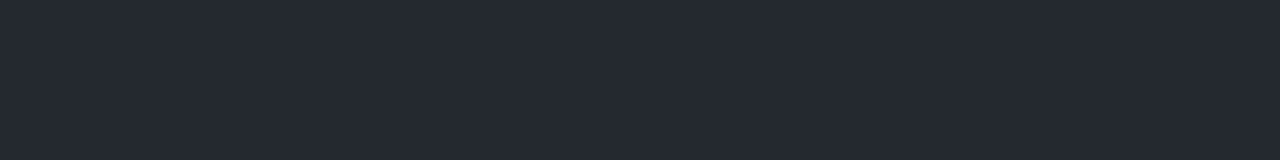
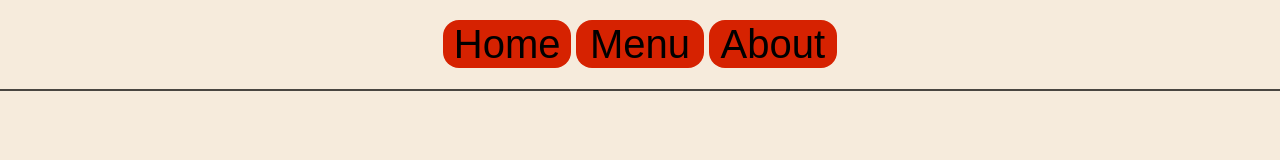
Before and after one commit to LitDennis13/odin-restaurant-page, a website built with webpack: page src/index.html in a window 1280 px wide. Built offline with nearby package versions, Linux system fonts and the light colour scheme.

Commit message:
create page design with nav bar buttons
The nav bar now has three buttons that say "Home", "Menu", and "About".

```diff
--- /dev/null
+++ b/src/Styles/content-styles.css
@@ -0,0 +1,5 @@
+#content {
+    grid-area: 2 / 1 / 3 / 2;
+    width: 100%;
+    height: 100%;
+}
--- /dev/null
+++ b/src/Styles/header-styles.css
@@ -0,0 +1,30 @@
+#page-header {
+    grid-area: 1 / 1 / 2 / 2;
+    width: 100%;
+    height: 100%;
+    border-bottom: 2px solid rgb(0, 0, 0,.7);
+}
+
+#page-header-nav {
+    display: flex;
+    justify-content: center;
+    align-items: center;
+    gap: .3rem;
+    height: 100%;
+    width: 100%;
+}
+
+
+
+#page-header-nav > button {
+    border: none;
+    height: 3rem;
+    width: 8rem;
+    font-size: 2.5rem;
+    border-radius: 1rem;
+    background-color: rgb(214,34,1);
+}
+
+#page-header-nav > button:hover {
+    background-color: rgb(167,27,1);
+}
--- a/src/Styles/main-page-styles.css
+++ b/src/Styles/main-page-styles.css
@@ -4,6 +4,14 @@
 }
 
 :root {
-    background-color: rgb(36,41,47);
+    background-color: rgb(246,235,220);
     color: white;
+
 }
+
+body {
+    display: grid;
+    grid-template: 1fr 8fr / 1fr;
+    height: 100vh;
+    width: 100vw;
+}
--- a/src/index.html
+++ b/src/index.html
@@ -5,18 +5,16 @@
     <meta name="viewport" content="width=device-width, initial-scale=1.0">
     <title>Restaurant Page</title>
 <body>
-    <header>
-        <nav>
-
+    <header id="page-header">
+        <nav id="page-header-nav">
+            <button id="home-button">Home</button>
+            <button id="menu-button">Menu</button>
+            <button id="about-button">About</button>
         </nav>
     </header>
 
     <div id="content">
 
     </div>
-
-    <footer>
-
-    </footer>
 </body>
 </html>
--- a/src/index.js
+++ b/src/index.js
@@ -2,3 +2,5 @@
     require('../index.html')
 }*/
 import "./Styles/main-page-styles.css";
+import "./Styles/header-styles.css";
+import "./Styles/content-styles.css";
```
